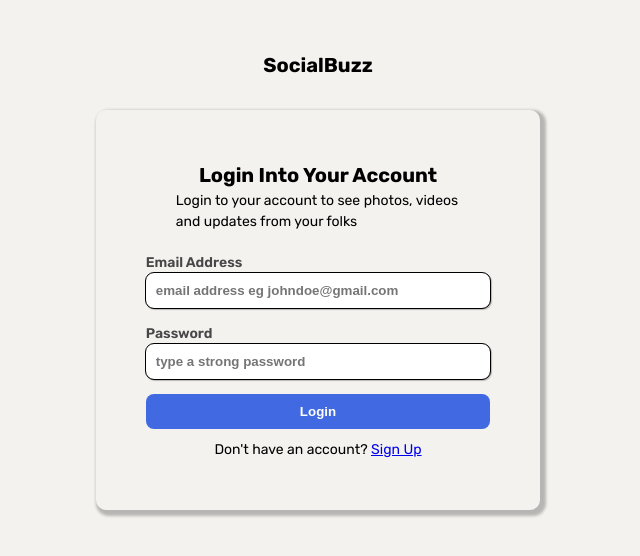
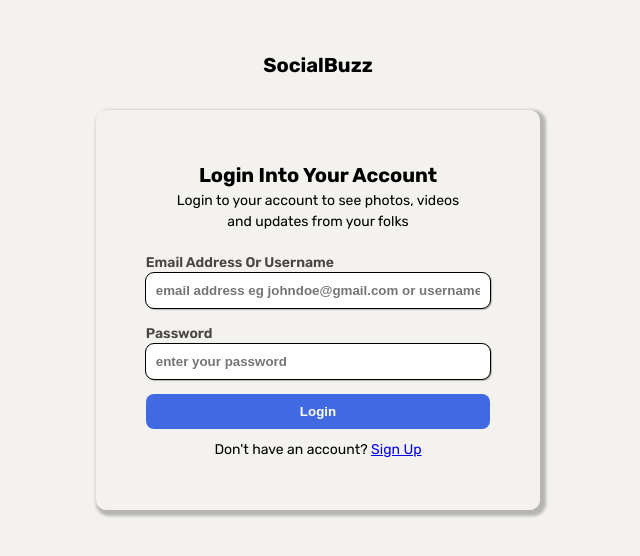
Before and after one commit to codeme254/SocialBuzz-Frontend, a React (Vite) app: page /login in a window 1280 px wide. Shown: the top 556 px of the page, without its empty margins (322-962 px from the left). Built offline with nearby package versions, Linux system fonts and the light colour scheme.

Commit message:
implement the login process

```diff
--- a/src/App.jsx
+++ b/src/App.jsx
@@ -6,10 +6,31 @@
 import Inbox from "./Pages/Inbox/Inbox";
 import { ToastContainer } from "react-toastify";
 import "react-toastify/dist/ReactToastify.css";
+import { UserContext } from "./Helpers/Context";
+import { useState, useEffect, useContext } from "react";
 
 function App() {
+  const [socialBuzzUserData, setSocialBuzzUserData] = useState(() => {
+    const storedUserData = localStorage.getItem("socialBuzzUserData");
+    return storedUserData ? JSON.parse(storedUserData) : null;
+  });
+
+  useEffect(() => {
+    if (socialBuzzUserData) {
+      localStorage.setItem(
+        "socialBuzzUserData",
+        JSON.stringify(socialBuzzUserData)
+      );
+    } else {
+      localStorage.removeItem("socialBuzzUserData");
+    }
+  }, [socialBuzzUserData]);
+
   return (
     <>
+      <UserContext.Provider
+        value={{ socialBuzzUserData, setSocialBuzzUserData }}
+      >
         <BrowserRouter>
           <Routes>
             <Route path="/" element={<Home />} />
@@ -19,6 +40,7 @@
           </Routes>
         </BrowserRouter>
         <ToastContainer />
+      </UserContext.Provider>
     </>
   );
 }
--- /dev/null
+++ b/src/Helpers/Context.jsx
@@ -0,0 +1,3 @@
+import { createContext } from "react";
+
+export const UserContext = createContext({});
--- a/src/Pages/Login/Login.css
+++ b/src/Pages/Login/Login.css
@@ -9,3 +9,7 @@
   padding: 5rem;
   border-radius: 10px;
 }
+
+.form-group__text-top {
+  text-align: center;
+}
--- a/src/Pages/Login/Login.jsx
+++ b/src/Pages/Login/Login.jsx
@@ -1,28 +1,59 @@
 import { Link } from "react-router-dom";
 import "./Login.css";
 import Title from "../../components/Title/Title";
+import { useForm } from "react-hook-form";
+import { apiDomain } from "../../utils/utils";
+import { toast } from "react-toastify";
+import { useNavigate } from "react-router-dom";
 
 const Login = () => {
+  const navigate = useNavigate();
+
+  const {
+    register,
+    handleSubmit,
+    formState: { errors },
+  } = useForm();
+  // http://localhost:8081/auth/users/login
+
+  const onSubmit = async (data) => {
+    const login = await fetch(`${apiDomain}/auth/users/login`, {
+      method: "POST",
+      body: JSON.stringify(data),
+      headers: {
+        "Content-Type": "application/json",
+      },
+    });
+    const responseData = await login.json();
+    if (login.ok) {
+      navigate("/feed");
+      toast.success("login successful");
+    } else {
+      toast.error(responseData.message);
+    }
+  };
+
   return (
     <div className="login-container">
       <Title text="SocialBuzz" />
-      <form action="" className="login-form">
+      <form onSubmit={handleSubmit(onSubmit)} className="login-form">
         <div className="form-group">
           <div className="form-text-top">
             <Title text="login into your account" />
-            <p>
+            <p className="form-group__text-top">
               Login to your account to see photos, videos and updates from your
               folks
             </p>
           </div>
           <label htmlFor="emailAddress" className="form-group-label">
-            email address
+            email address or username
           </label>
           <input
-            type="email"
+            type="text"
             id="emailAddress"
             className="form-group__textual-input"
-            placeholder="email address eg johndoe@gmail.com"
+            placeholder="email address eg johndoe@gmail.com or username"
+            {...register("loginEntity", { required: true })}
           />
         </div>
 
@@ -34,7 +65,8 @@
             type="password"
             id="password"
             className="form-group__textual-input"
-            placeholder="type a strong password"
+            placeholder="enter your password"
+            {...register("password", { required: true })}
           />
         </div>
 
```
Lines whose indentation alone changed are shown as unchanged.
